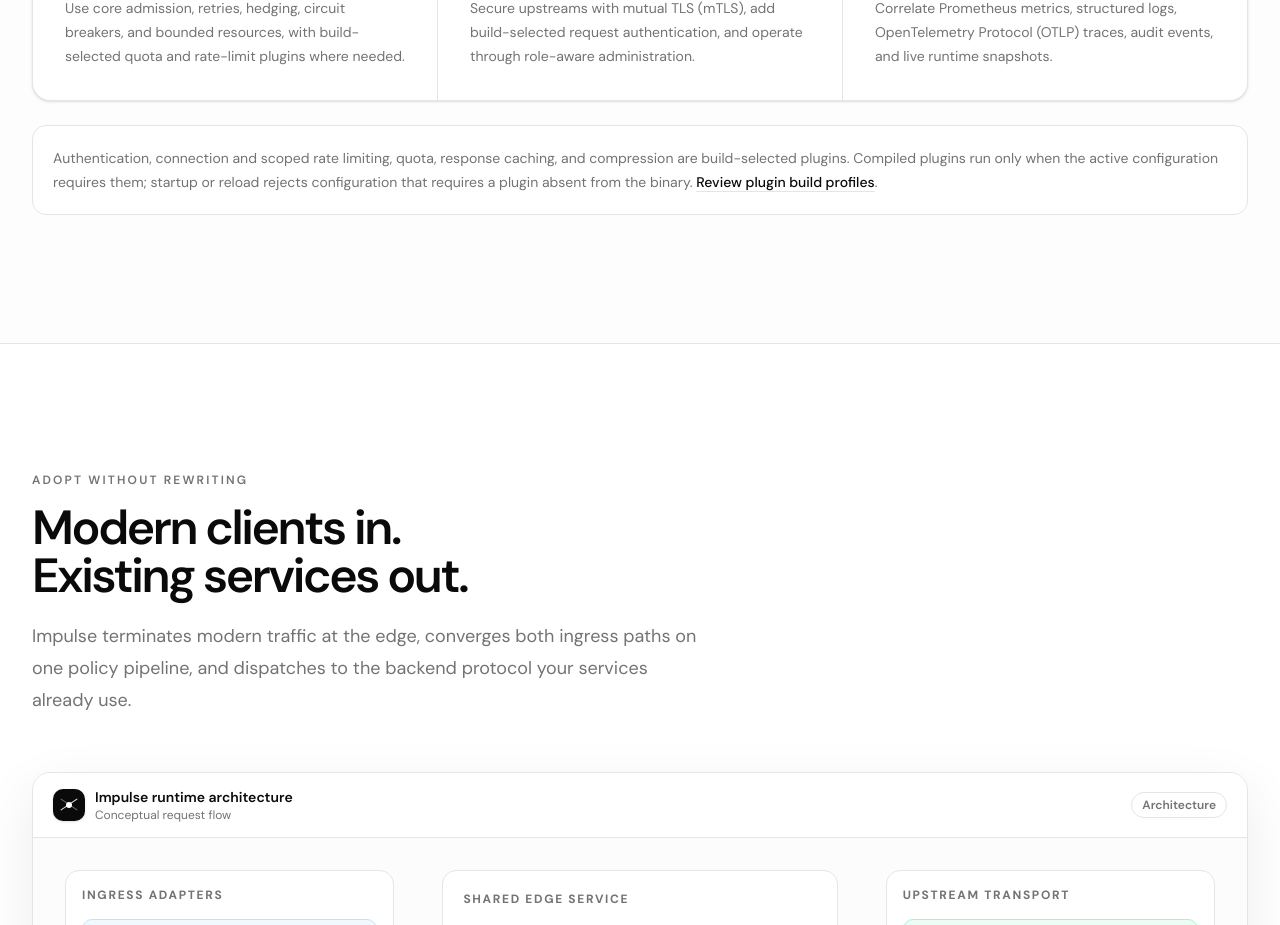
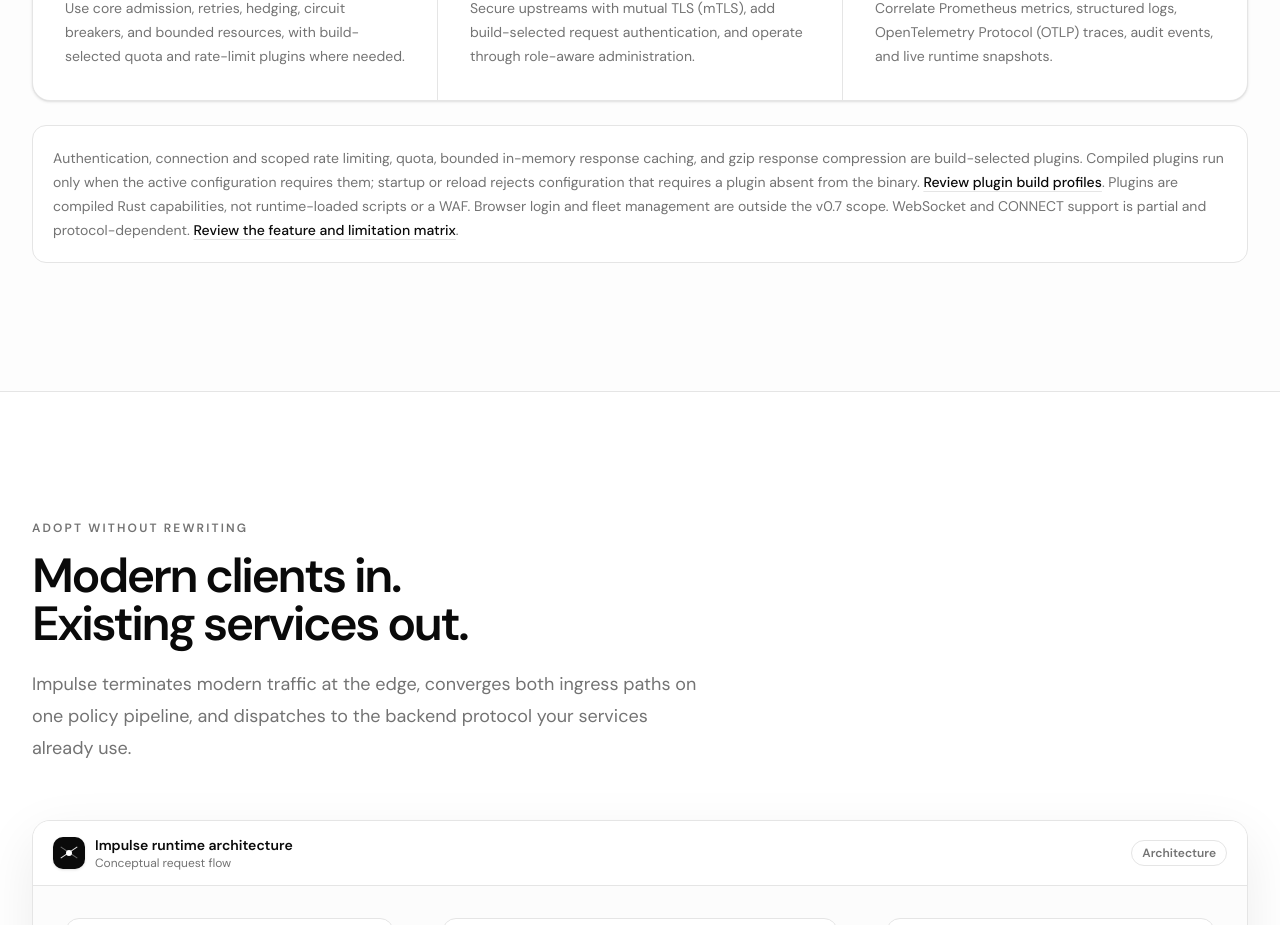
Before and after one commit to impulse-proxy/impulse-proxy.github.io, a Next.js app: page / in a window 1280 px wide. Shown: the part 2620-3545 px from the top of the page. Built offline with nearby package versions, Linux system fonts and the light colour scheme.

Commit message:
docs: clarify website feature boundaries

```diff
--- a/app/page.tsx
+++ b/app/page.tsx
@@ -294,7 +294,7 @@ export default function Home() {
           </div>
 
           <div className="mt-6 rounded-xl border border-border bg-card p-5 text-sm leading-6 text-muted-foreground">
-            Authentication, connection and scoped rate limiting, quota, response caching, and compression are build-selected plugins. Compiled plugins run only when the active configuration requires them; startup or reload rejects configuration that requires a plugin absent from the binary.{" "}
+            Authentication, connection and scoped rate limiting, quota, bounded in-memory response caching, and gzip response compression are build-selected plugins. Compiled plugins run only when the active configuration requires them; startup or reload rejects configuration that requires a plugin absent from the binary.{" "}
             <Link
               href={siteConfig.links.pluginBuilds}
               target="_blank"
@@ -302,6 +302,15 @@ export default function Home() {
               className="font-medium text-foreground underline decoration-border underline-offset-4 transition-colors hover:decoration-foreground focus-visible:rounded-sm focus-visible:outline-2 focus-visible:outline-offset-4 focus-visible:outline-ring"
             >
               Review plugin build profiles
+            </Link>
+            . Plugins are compiled Rust capabilities, not runtime-loaded scripts or a WAF. Browser login and fleet management are outside the v0.7 scope. WebSocket and CONNECT support is partial and protocol-dependent.{" "}
+            <Link
+              href={siteConfig.links.status}
+              target="_blank"
+              rel="noopener noreferrer"
+              className="font-medium text-foreground underline decoration-border underline-offset-4 transition-colors hover:decoration-foreground focus-visible:rounded-sm focus-visible:outline-2 focus-visible:outline-offset-4 focus-visible:outline-ring"
+            >
+              Review the feature and limitation matrix
             </Link>
             .
           </div>
```
